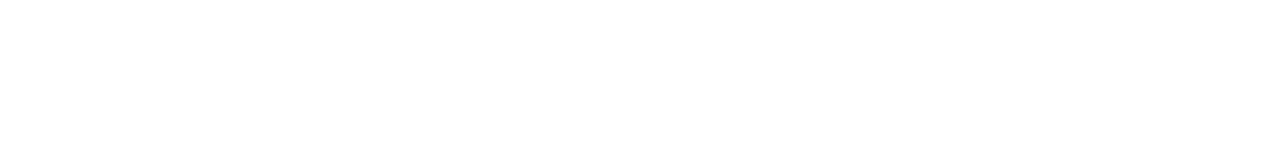
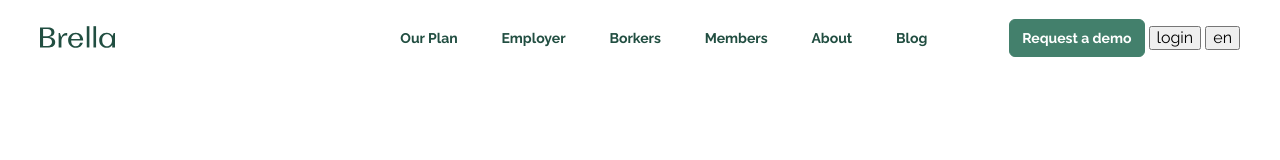
Before and after one commit to Borozan-Evghenii/Brella, a plain HTML site: page index.html in a window 1280 px wide. Drawn offline with nearby package versions, Linux system fonts and the light colour scheme.

Commit message:
Builded 50% Header
*Logo
*Links
*Button
*Last dropdown buttons

```diff
--- a/index.html
+++ b/index.html
@@ -14,5 +14,32 @@
 
     <title>Brela</title>
   </head>
-  <body></body>
+  <body>
+    <header class="header">
+      <div class="container header__container flex">
+        <div class="logo">
+          <a href="#" class="logo-image">
+            <img src="./assets/logo.svg" alt="logo image" />
+          </a>
+        </div>
+
+        <nav class="header-nav flex">
+          <ul class="header-nav__container flex">
+            <li><a href="#" class="header-nav__item">our plan</a></li>
+            <li><a href="#" class="header-nav__item">employer</a></li>
+            <li><a href="#" class="header-nav__item">borkers</a></li>
+            <li><a href="#" class="header-nav__item">members</a></li>
+            <li><a href="#" class="header-nav__item">about</a></li>
+            <li><a href="#" class="header-nav__item">blog</a></li>
+          </ul>
+
+          <div class="functional-nav">
+            <button class="header__cta-button">Request a demo</button>
+            <button class="header__auth-button">login</button>
+            <button class="header__lang-button">en</button>
+          </div>
+        </nav>
+      </div>
+    </header>
+  </body>
 </html>
--- a/main.scss
+++ b/main.scss
@@ -1,14 +1,20 @@
 //Normalize , Reset Library
 
-@import "node_modules/reset-css/reset.css";
-@import "node_modules/normalize.css/normalize.css";
+@import "/node_modules/reset-css/reset.css";
+@import "/node_modules/normalize.css/normalize.css";
 
 // General Stettings
-
+body {
+  font-family: "Raleway", sans-serif;
+}
 .container {
   max-width: 1200px;
   margin: 0 auto;
   padding: 0 20px;
+}
+
+.flex {
+  display: flex;
 }
 
 //Colors
@@ -16,3 +22,66 @@ $accent: #214e41;
 $accent-light: #43806c;
 $gray: #757575;
 $white: #fff;
+
+.header__container {
+  justify-content: space-between;
+  align-items: center;
+  padding-top: 19px;
+  padding-bottom: 30px;
+}
+
+.header-nav {
+  align-items: center;
+  column-gap: 60px;
+  flex-wrap: wrap;
+}
+
+.header-nav__item {
+  position: relative;
+  font-size: 0.875rem;
+  margin-left: 1.563em;
+  margin-right: 1.563em;
+  margin-top: 0.2em;
+  text-transform: capitalize;
+  text-decoration: none;
+  color: $accent;
+  font-weight: 700;
+  &::after {
+    content: "";
+    position: absolute;
+    top: auto;
+    bottom: -5px;
+    left: 0;
+    right: 0;
+    width: 0%;
+    height: 2px;
+    background-color: $accent;
+    transition: width 0.2s ease-in-out;
+  }
+
+  &:hover {
+    &::after {
+      width: 100%;
+    }
+  }
+}
+
+.functional-nav {
+  gap: 25px;
+}
+
+.header__cta-button {
+  padding: 10px 12px;
+  text-align: center;
+  background-color: $accent-light;
+  color: $white;
+  font-weight: 700;
+  font-size: 0.875rem;
+  border: 1px solid $accent-light;
+  border-radius: 6px;
+  transition: background-color 0.2s ease;
+  &:hover {
+    cursor: pointer;
+    background-color: $accent;
+  }
+}
```
Also changed, not shown: main.css, 2 other files.
